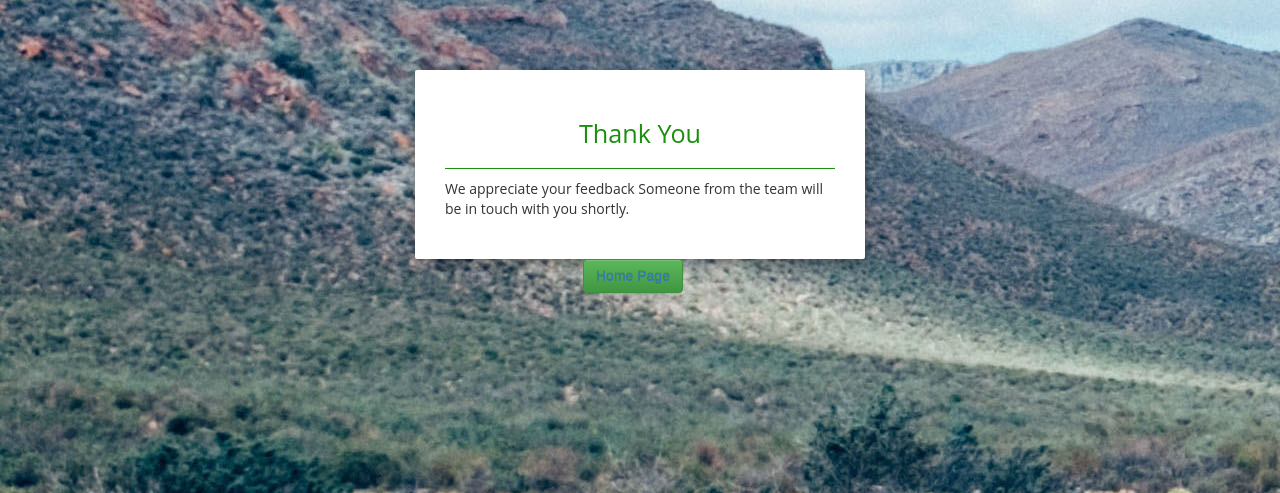
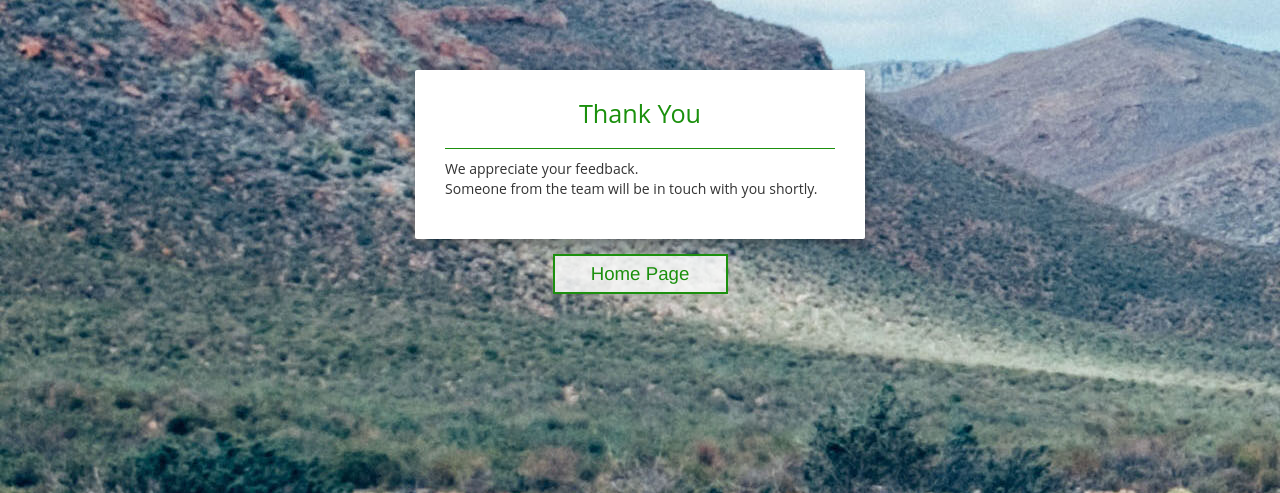
Before and after one commit to kartoza/LEDET_BIMS, a Django app: template django_project/base/templates/contactus/contact_success.html in a window 1280 px wide. Shown: the top 493 px of the page. Run offline with Django 3.2, Linux system fonts and the light colour scheme; the template is opened without the code that fills it, so the values that code supplies are empty; some libraries are stand-ins or nearby versions.

Commit message:
fix import error

```diff
--- a/deployment/docker-compose.yml
+++ b/deployment/docker-compose.yml
@@ -63,6 +63,7 @@ services:
       - VIRTUAL_PORT=8080
       - RABBITMQ_HOST=rabbitmq
       - HAYSTACK_HOST=elasticsearch
+      - CONTACT_US_EMAIL=dimas@kartoza.com
     volumes:
       - ../django_project:/home/web/django_project
       - ./static:/home/web/static:rw
@@ -141,6 +142,7 @@ services:
       - VIRTUAL_HOST=limpopo.kartoza.com
       - VIRTUAL_PORT=8080
       - RABBITMQ_HOST=rabbitmq
+      - CONTACT_US_EMAIL=dimas@kartoza.com
     volumes:
       - ../django_project:/home/web/django_project
       - ./static:/home/web/static
--- a/django_project/base/templates/contactus/contact_success.html
+++ b/django_project/base/templates/contactus/contact_success.html
@@ -27,6 +27,26 @@
 
 
 {% block container %}
+    <style>
+        .container > p {
+            color: white !important;
+        }
+        a {
+            color: #1b900d !important;
+            opacity: 1 !important;
+            font-size: 14pt !important;
+            text-decoration: none !important;
+        }
+        .btn-login {
+            width: 175px;
+            margin: 0 auto !important;
+            text-align: center;
+            background-color: rgba(255, 255, 255, 0.8)
+        }
+        .btn-login:hover > a {
+            color: white !important;
+        }
+    </style>
     <div class="content">
         {% block content %}
 
@@ -38,15 +58,15 @@
                 {% endif %}
 
                 <div class="custom-form-container">
-                    <h1>{% trans "Thank You" %}</h1>
-                    <p>We appreciate your feedback
-                    Someone from the team will be in touch with you shortly.</p>
+                    <h1 style="margin-top: 0 !important;">{% trans "Thank You" %}</h1>
+                    <p><span>We appreciate your feedback.</span><br/>
+                    <span>Someone from the team will be in touch with you shortly.</span></p>
                 </div>
-                 <div class="col-lg-12 center-block"
-                                style="padding-left:45%;">
-                            <div class="btn btn-success"><a href="/">Home
-                                Page</a></div>
-                        </div>
+
+                <div style="margin-top: 15px;">
+                     <div class="btn-login"><a href="/">Home Page</a></div>
+                 </div>
+
             </div> <!-- /container -->
             </div>
         {% endblock %}
--- a/django_project/core/settings/contrib.py
+++ b/django_project/core/settings/contrib.py
@@ -91,3 +91,4 @@ CELERY_RESULT_SERIALIZER = 'json'
 
 BROKER_URL = 'amqp://guest:guest@%s:5672//' % os.environ['RABBITMQ_HOST']
 ELASTIC_MIN_SCORE = 0.5
+CONTACT_US_EMAIL = os.environ['CONTACT_US_EMAIL']
```
Also changed, not shown: django_project/base/templates/contactus/contact.html (+18 -6 lines).
